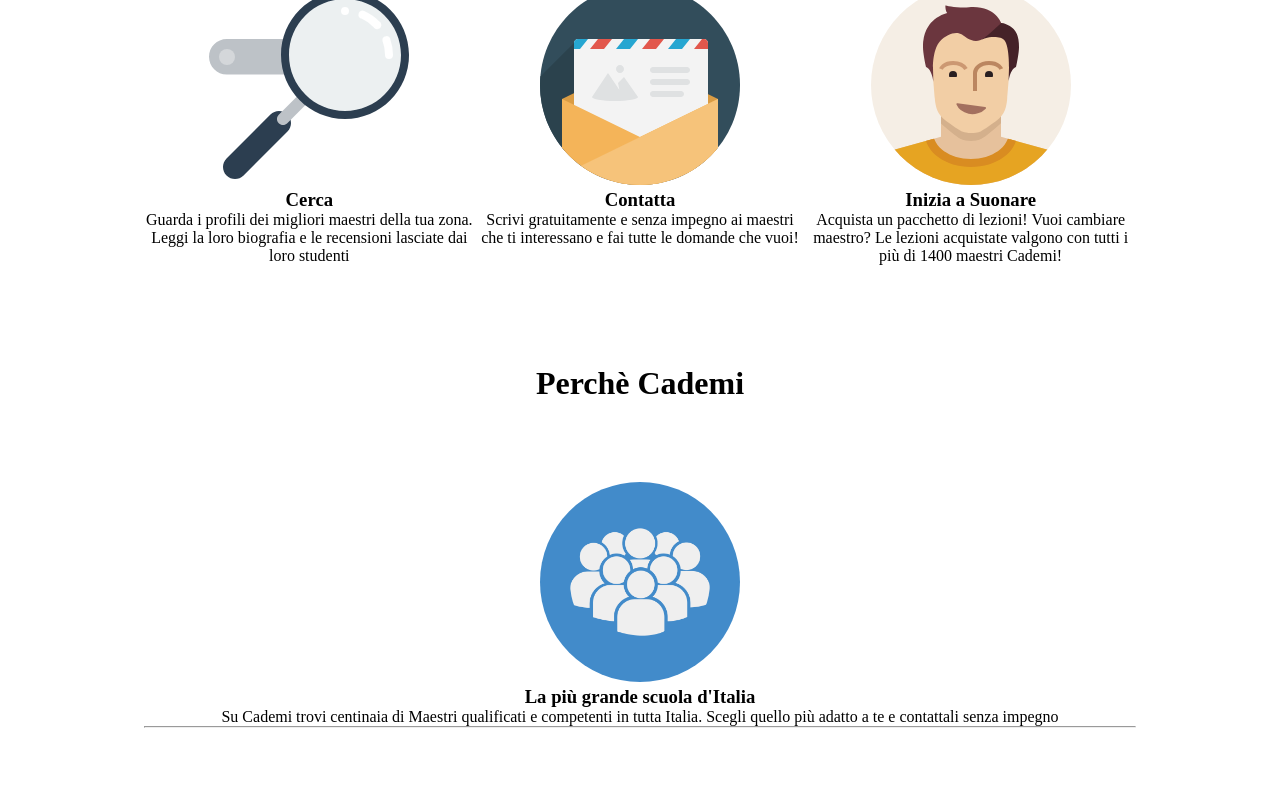
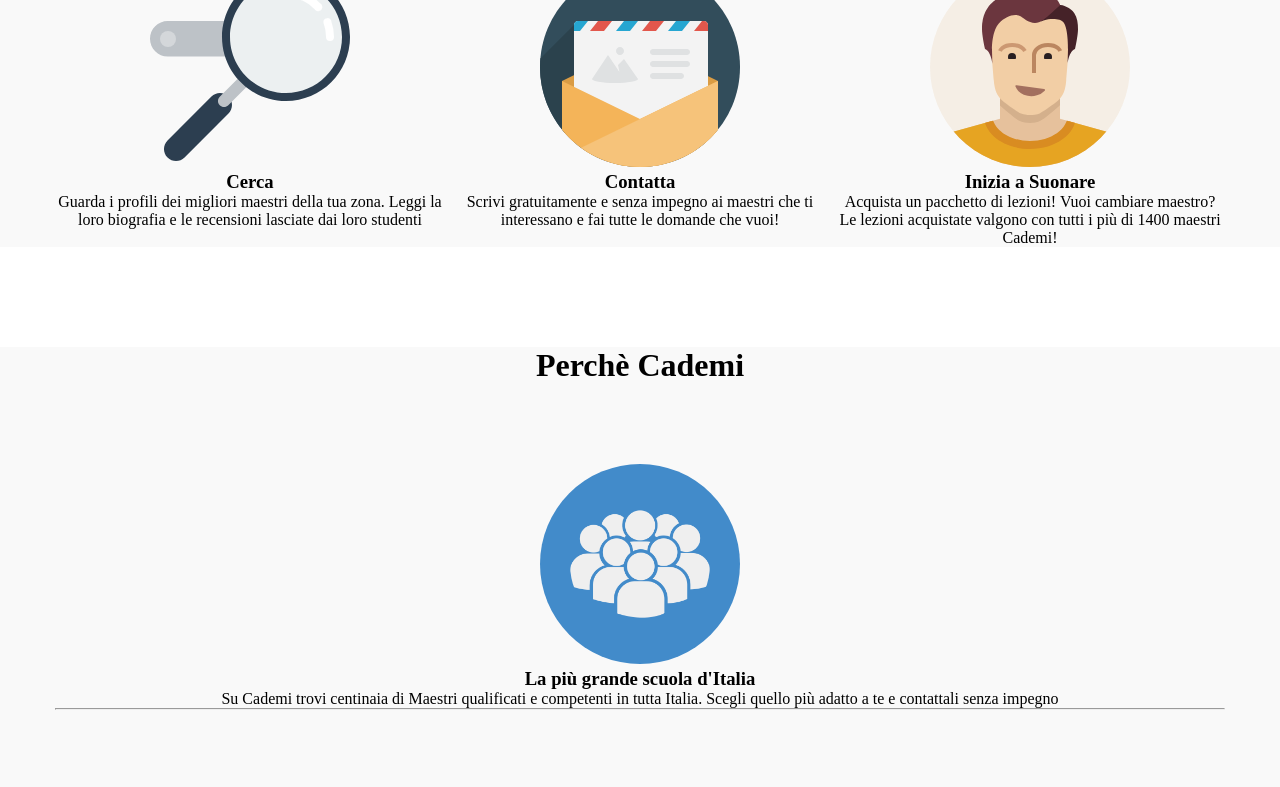
Before and after one commit to mariosantu/html-css-resp-wannabe-12bool, a plain HTML site: page index.html in a window 1280 px wide. Shown: the part 565-1352 px from the top of the page. Drawn offline with Linux system fonts and the light colour scheme.

Commit message:
eliminato width fisso

```diff
--- a/css/style.css
+++ b/css/style.css
@@ -1,5 +1,4 @@
 .row {
-  max-width: 992px;
   margin-left: auto;
   margin-right: auto;
   margin-top: 100px;
@@ -61,7 +60,7 @@
   clear: both;
 }
 
-.container.grey {
+.grey {
   background-color: #f9f9f9;
 }
 
--- a/index.html
+++ b/index.html
@@ -49,7 +49,7 @@
           </div>
         </div>
 
-        <div class="col-xs-12 col-md-12 col-lg-4">
+        <div class="col-lg-4">
           <div class="right">
             <img src="img/male.svg" alt="">
             <h3>Inizia a Suonare</h3>
```
